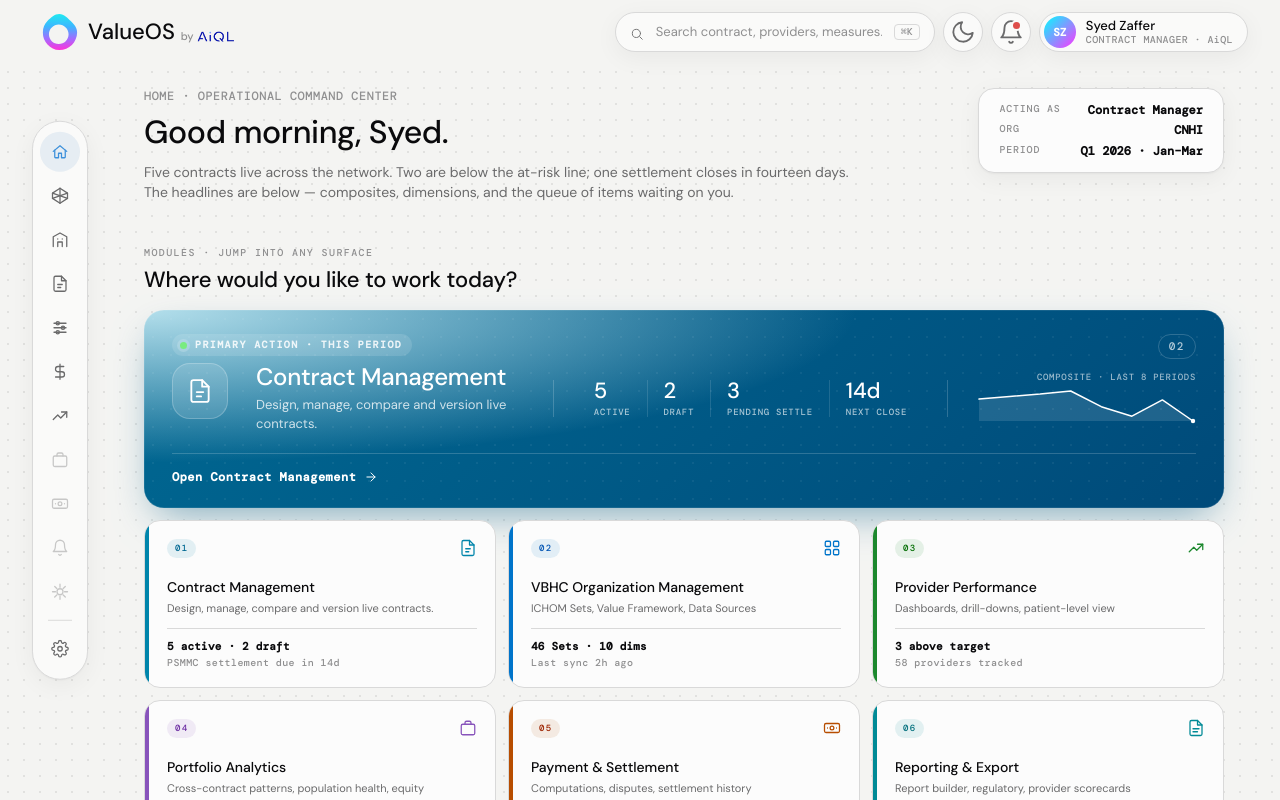
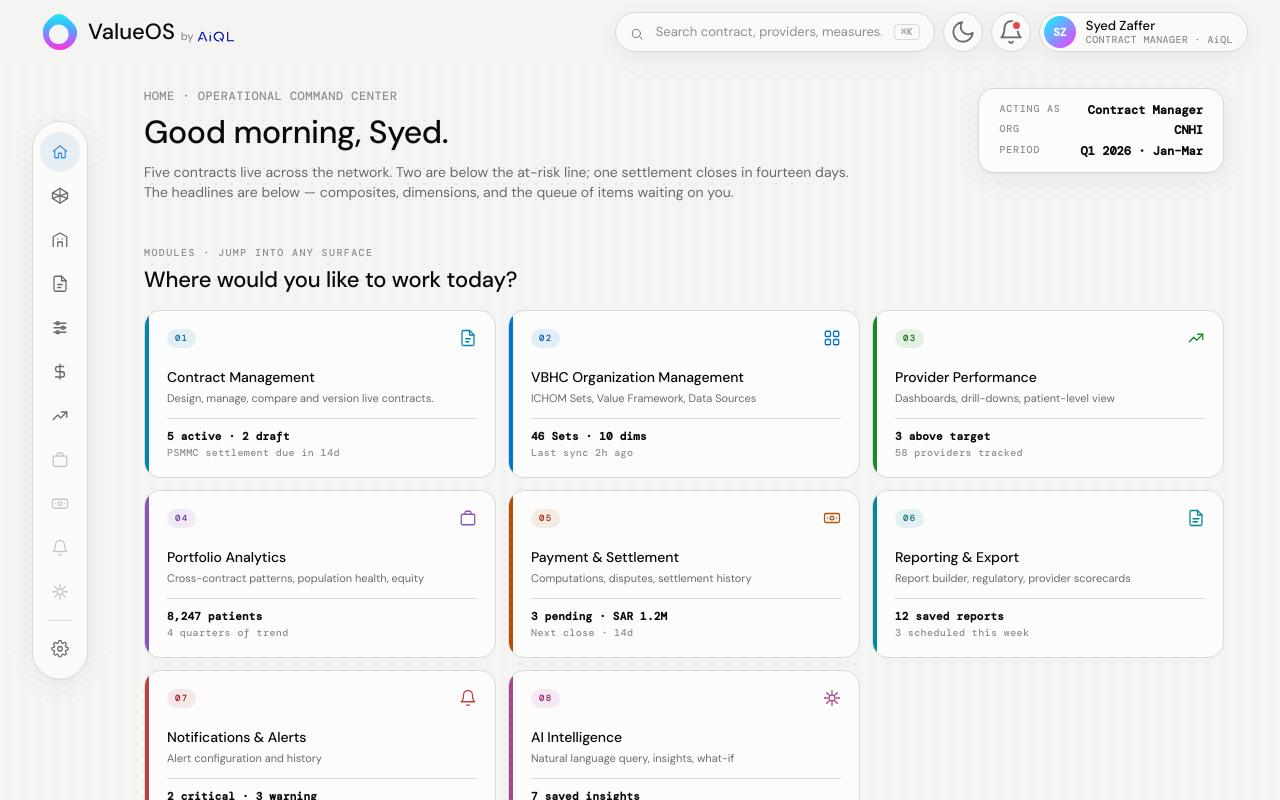
Before and after one commit to sharaizk/vbhc-mock, a Next.js app: page / in a window 1280 px wide. Shown: the top 800 px of the page. Built offline with nearby package versions, Linux system fonts and the light colour scheme.

Commit message:
header updated. home modules updated

```diff
--- a/src/components/home/ModuleHero/index.jsx
+++ b/src/components/home/ModuleHero/index.jsx
@@ -27,7 +27,7 @@ function ModuleHero({ modules }) {
       </div>
 
       <div className="mh-grid">
-        <button className="mh-feat" style={{ "--mod-hue": featured.hue }}>
+        {/* <button className="mh-feat" style={{ "--mod-hue": featured.hue }}>
           <span className="mh-feat-tag">
             <span className="mh-feat-dot" />
             Primary action · this period
@@ -70,7 +70,7 @@ function ModuleHero({ modules }) {
           <span className="mh-feat-cta">
             Open Contract Management {Icons.arrowR}
           </span>
-        </button>
+        </button> */}
 
         {rest.map((m, index) => (
           <button
```
